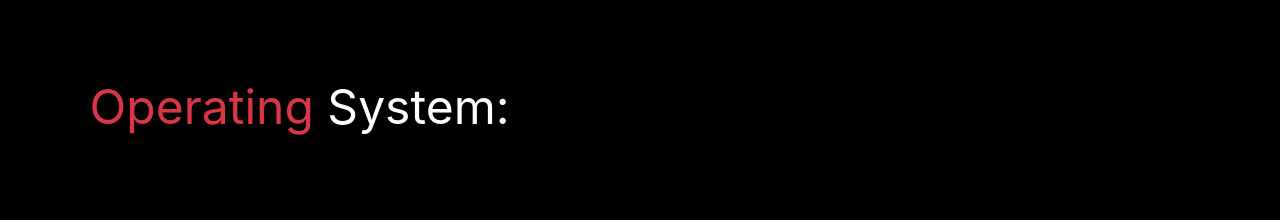
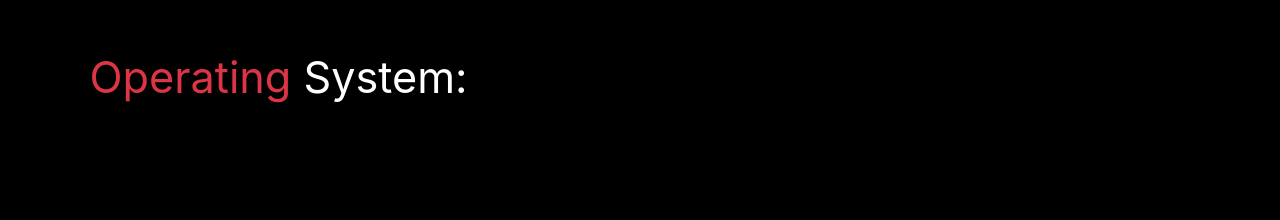
Before and after one commit to wantedbear007/site, a plain HTML site: page index.html in a window 1280 px wide. Shown: the part 3475-3695 px from the top of the page. Drawn offline with nearby package versions, Linux system fonts and the light colour scheme.

Commit message:
Update index.html

```diff
--- a/index.html
+++ b/index.html
@@ -99,7 +99,7 @@
 
 
 <section="os-section">
-  <p class="sub-heading mt-5"><span class="text-danger">Operating </span>System:</p>
+  <p class="sub-headings mt-5"><span class="text-danger">Operating </span>System:</p>
   <div class="row">
     <div class="col-lg-6">
       <img class="left_logo" src="images/windows.png" alt="Windows logo">
```
